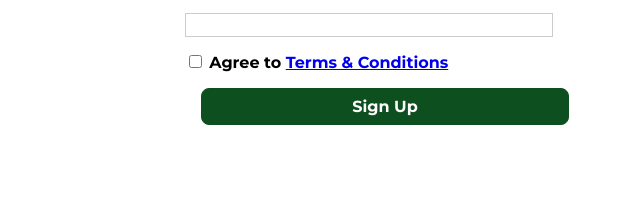
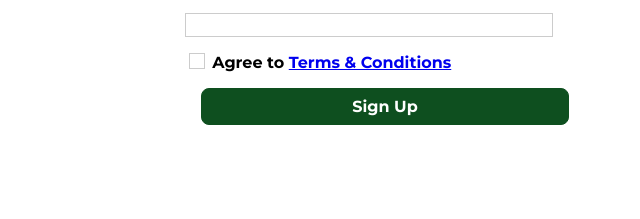
Before and after one commit to andrewrey/cssPracticeCourse, a plain HTML site: page start-hosting/index.html in a window 1280 px wide. Shown: the part 476-695 px from the top of the page, 271-911 px from the left. Drawn offline with Linux system fonts and the light colour scheme.

Commit message:
udpated check box with new styling

```diff
--- a/start-hosting/start-hosting.css
+++ b/start-hosting/start-hosting.css
@@ -14,7 +14,7 @@
 }
 
 .signup-form select,
-.signup-form input {
+.signup-form input:not([type="checkbox"]) {
   border: 1px solid #ccc;
   padding: 0.2rem 0.5rem;
   font-family: inherit;
@@ -39,6 +39,22 @@
 .signup-form input[type="checkbox"] + label[for="agree-terms"] {
   display: inline-block;
   width: auto;
+  vertical-align: bottom;
+}
+
+.signup-form input[type="checkbox"] {
+  border: 1px solid #ccc;
+  background: white;
+  height: 1rem;
+  width: 1rem;
+  -webkit-appearance: none;
+  -moz-appearance: none;
+  appearance: none;
+}
+
+.signup-form input[type="checkbox"]:checked {
+  background: #2ddf5c;
+  border-color: #0e4f1f;
 }
 
 .signup-form button[type="submit"] {
```
